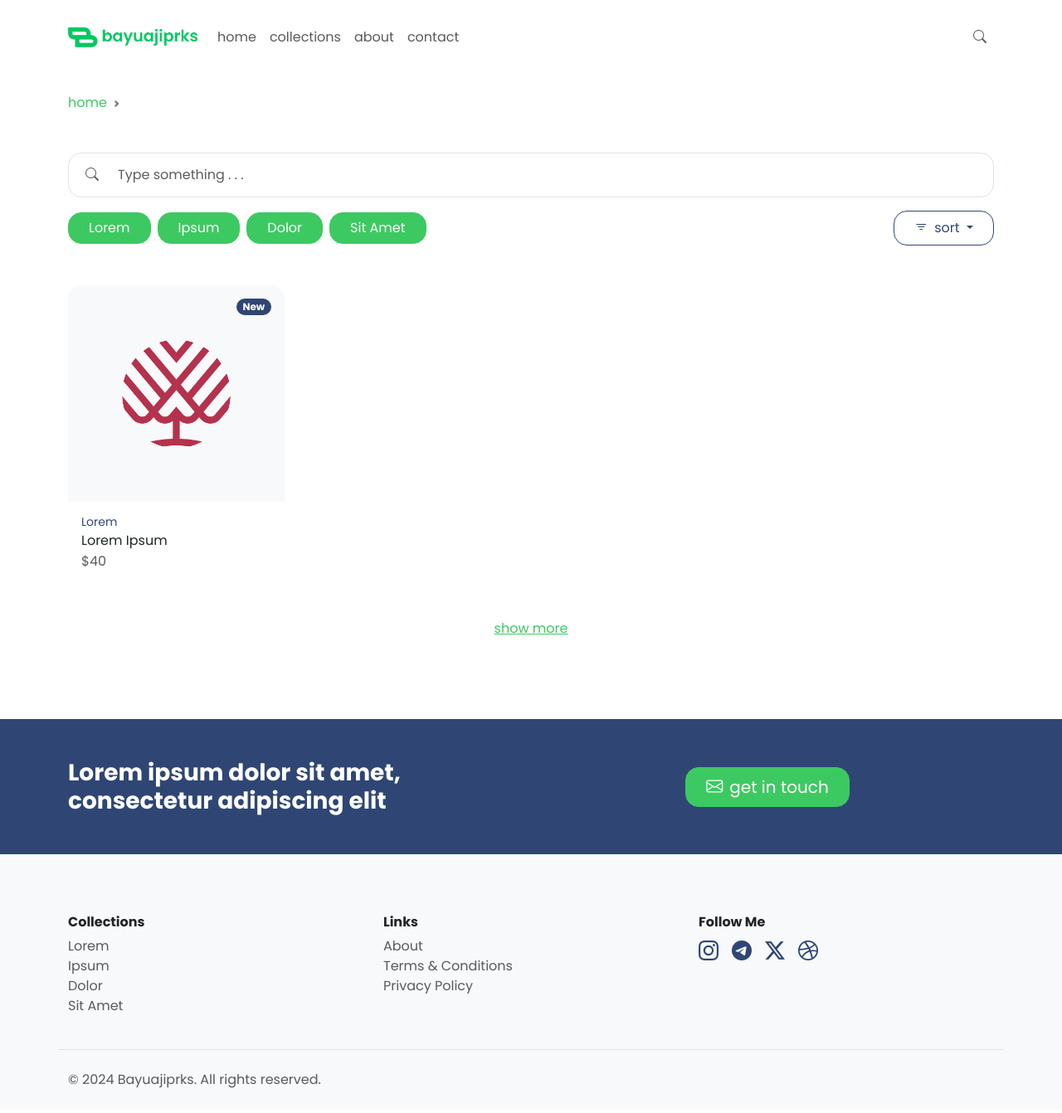
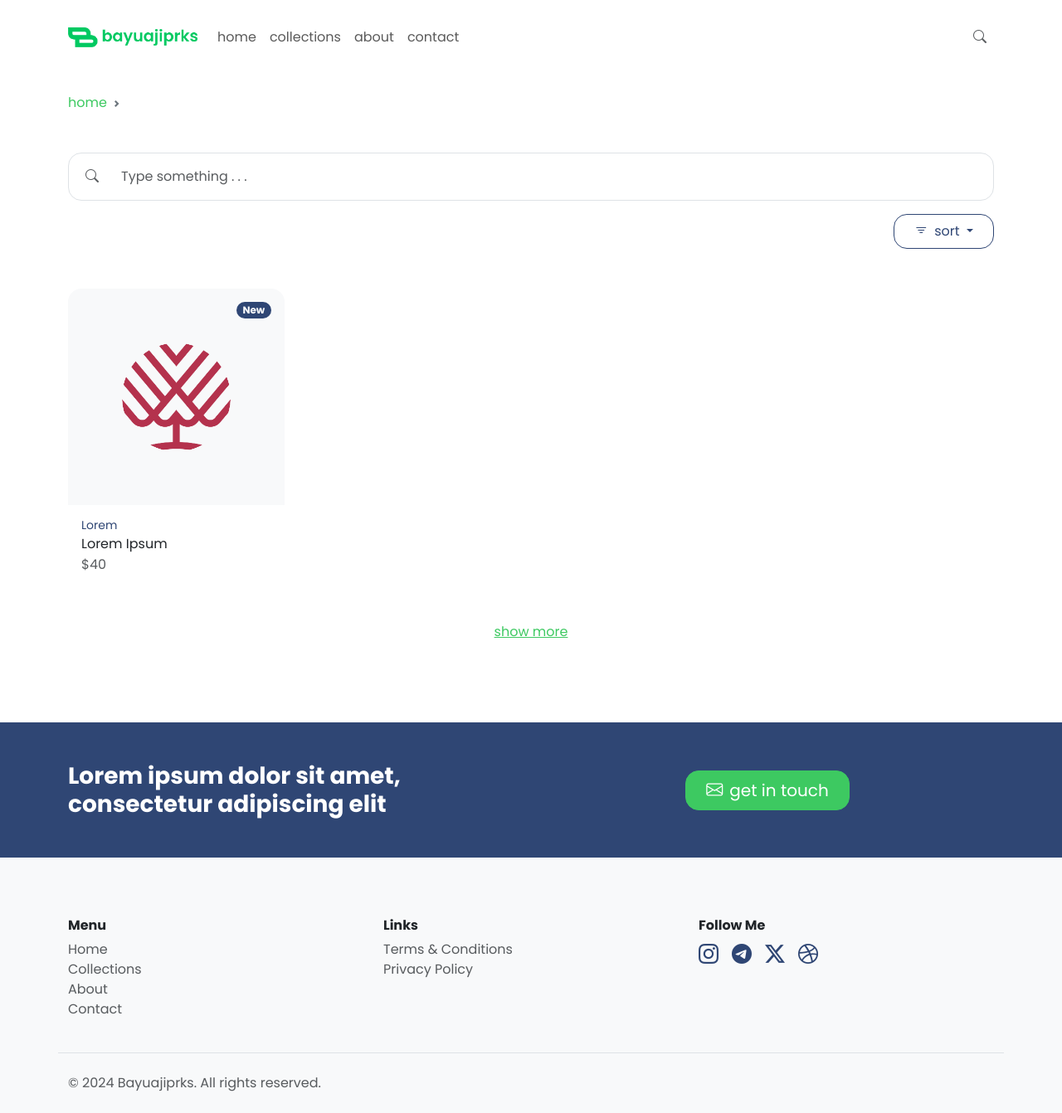
Before and after one commit to dodevca/bayuajiprks, a CodeIgniter 4 app: the page made by app/Views/list.php in a window 1280 px wide. Shown: the whole page at 83% size. Before the commit the page ends 1312 px from the top, so only its background shows below. Run offline with PHP 8.4 and a stand-in for CodeIgniter, Linux system fonts and the light colour scheme; the template is opened without the code that fills it, so the values that code supplies are empty; some libraries are stand-ins or nearby versions.

Commit message:
Add category model

```diff
--- a/app/Config/Cache.php
+++ b/app/Config/Cache.php
@@ -21,7 +21,7 @@ class Cache extends BaseConfig
      * The name of the preferred handler that should be used. If for some reason
      * it is not available, the $backupHandler will be used in its place.
      */
-    public string $handler = 'file';
+    public string $handler = 'predis';
 
     /**
      * --------------------------------------------------------------------------
--- a/app/Views/layouts/main.php
+++ b/app/Views/layouts/main.php
@@ -61,7 +61,7 @@
             </div>
         </nav>
     </header>
-    <main>
+    <main class="overflow-hidden">
         <?= $this->renderSection('main') ?>
     </main>
     <footer class="bg-light">
@@ -83,20 +83,19 @@
             <div class="container pt-5">
                 <div class="row">
                     <div class="col-md-4 mb-4 mb-md-0">
-                        <h5 class="h6 text-dark">Collections</h5>
+                        <h5 class="h6 text-dark">Menu</h5>
                         <ul class="list-unstyled">
-                            <li><a href="#" class="fs-6 text-muted text-decoration-none">Lorem</a></li>
-                            <li><a href="#" class="fs-6 text-muted text-decoration-none">Ipsum</a></li>
-                            <li><a href="#" class="fs-6 text-muted text-decoration-none">Dolor</a></li>
-                            <li><a href="#" class="fs-6 text-muted text-decoration-none">Sit Amet</a></li>
+                            <li><a href="<?= base_url() ?>" class="fs-6 text-muted text-decoration-none">Home</a></li>
+                            <li><a href="<?= base_url('collections') ?>" class="fs-6 text-muted text-decoration-none">Collections</a></li>
+                            <li><a href="<?= base_url('about') ?>" class="fs-6 text-muted text-decoration-none">About</a></li>
+                            <li><a href="<?= base_url('contact') ?>" class="fs-6 text-muted text-decoration-none">Contact</a></li>
                         </ul>
                     </div>
                     <div class="col-md-4 mb-4 mb-md-0">
                         <h5 class="h6 text-dark">Links</h5>
                         <ul class="list-unstyled">
-                            <li><a href="#" class="fs-6 text-muted text-decoration-none">About</a></li>
-                            <li><a href="#" class="fs-6 text-muted text-decoration-none">Terms & Conditions</a></li>
-                            <li><a href="#" class="fs-6 text-muted text-decoration-none">Privacy Policy</a></li>
+                            <li><a href="<?= base_url('terms') ?>" class="fs-6 text-muted text-decoration-none">Terms & Conditions</a></li>
+                            <li><a href="<?= base_url('privacy-policy') ?>" class="fs-6 text-muted text-decoration-none">Privacy Policy</a></li>
                         </ul>
                     </div>
                     <div class="col-md-4 mb-4 mb-md-0">
--- a/app/Views/list.php
+++ b/app/Views/list.php
@@ -13,14 +13,10 @@
             </div>
             <div class="d-flex flex-wrap align-items-center justify-content-beetwen gap-3">
                 <div class="d-flex flex-wrap align-items-center gap-2">
-                    <input type="checkbox" class="btn-check" id="check-lorem" checked autocomplete="off">
-                    <label class="btn btn-outline-primary" for="check-lorem"><h2 class="fs-6 fw-normal mb-0">Lorem</h2></label>
-                    <input type="checkbox" class="btn-check" id="check-ipsum" checked autocomplete="off">
-                    <label class="btn btn-outline-primary" for="check-ipsum"><h2 class="fs-6 fw-normal mb-0">Ipsum</h2></label>
-                    <input type="checkbox" class="btn-check" id="check-dolor" checked autocomplete="off">
-                    <label class="btn btn-outline-primary" for="check-dolor"><h2 class="fs-6 fw-normal mb-0">Dolor</h2></label>
-                    <input type="checkbox" class="btn-check" id="check-sit-amet" checked autocomplete="off">
-                    <label class="btn btn-outline-primary" for="check-sit-amet"><h2 class="fs-6 fw-normal mb-0">Sit Amet</h2></label>
+                    <?php foreach($contents->category->list as $category): ?>
+                        <input type="checkbox" class="btn-check" id="check-<?= $category->slug ?>"<?= !$contents->category->selected || $contents->category->selected == $category->slug ? ' checked' : '' ?> autocomplete="off">
+                        <label class="btn btn-outline-primary" for="check-<?= $category->slug ?>"><h2 class="fs-6 fw-normal mb-0"><?= $category->name ?></h2></label>
+                    <?php endforeach; ?>
                 </div>
                 <div class="dropdown ms-auto">
                     <button class="btn btn-outline-secondary dropdown-toggle" type="button" data-bs-toggle="dropdown" aria-expanded="false">
--- a/public/scss/style.scss
+++ b/public/scss/style.scss
@@ -117,6 +117,11 @@ section {
     &:focus-within {
         box-shadow: none;
     }
+}
+
+.form-control {
+    @extend .px-3,
+    .py-2;
 }
 
 .navbar {
```
Also changed, not shown: app/Controllers/Collections.php (+12 -1 lines), app/Controllers/Home.php (+10 -0 lines), app/Models/CategoryModel.php (added, +38 -0 lines), app/Views/contact.php (+7 -7 lines), app/Views/homepage.php (+9 -37 lines), public/css/style.min.css, public/images/category/category-demo.png (added), 1 other file.
